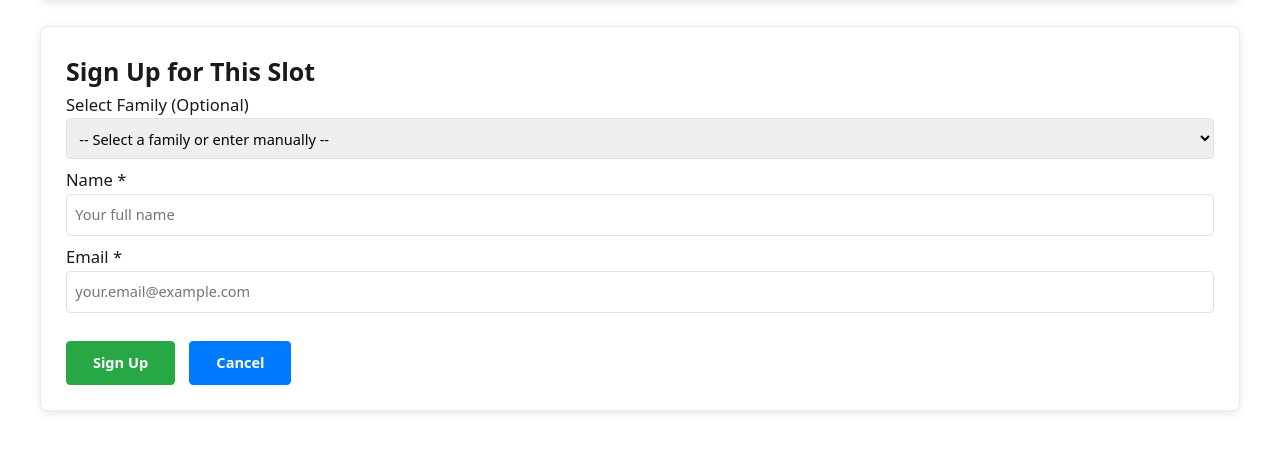
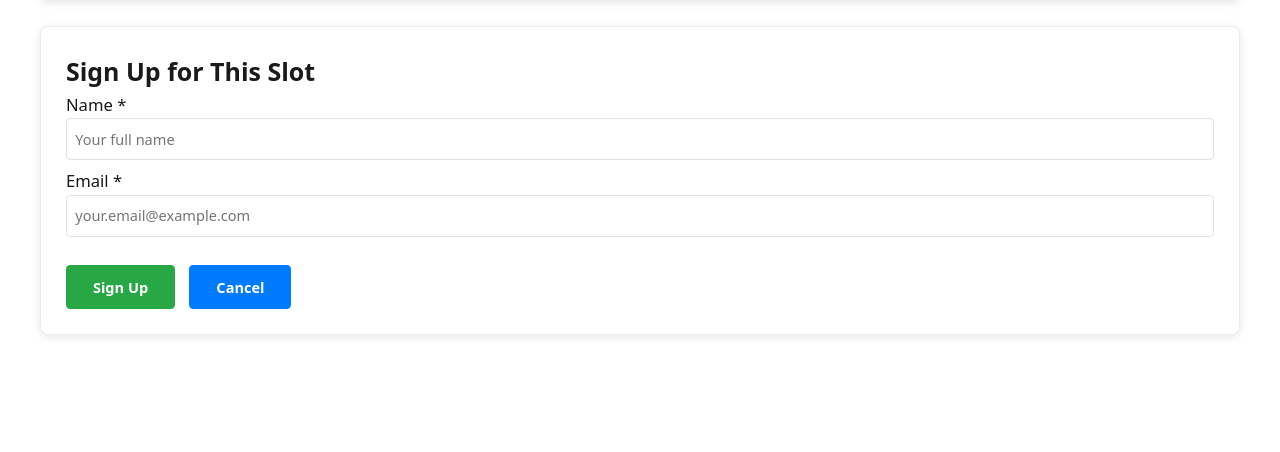
Before and after one commit to zachchurchill/zachurchill.dev, a Django app: template signups/templates/signups/slot_detail.html in a window 1280 px wide. Shown: the part 263-715 px from the top of the page. Run offline with Django 5.2, Linux system fonts and the light colour scheme; the template is opened without the code that fills it: values that come from a table or form of the project are taken from there, others are empty.

Commit message:
remove families from model and relevant views

```diff
--- a/home/templates/home/home.html
+++ b/home/templates/home/home.html
@@ -25,7 +25,7 @@
                 </h2>
                 <p class="project-description">
                     a django web application for managing volunteer opportunities in parent co-op schools.
-                    features include family-based signups, admin portal, and public-facing forms.
+                    features include simple signups, admin portal, and public-facing forms.
                 </p>
                 <div class="project-tech">
                     <strong>tech stack:</strong> django, python, modern css, sqlite
--- a/signups/forms.py
+++ b/signups/forms.py
@@ -1,13 +1,7 @@
 from django import forms
-from .models import VolunteerSignup, Family
+from .models import VolunteerSignup
 
 class VolunteerSignupForm(forms.ModelForm):
-    family_choice = forms.ChoiceField(
-        required=False,
-        choices=[('', '-- Select a family or enter manually --')],
-        widget=forms.Select(attrs={'class': 'form-control', 'id': 'family-select'})
-    )
-
     class Meta:
         model = VolunteerSignup
         fields = ['name', 'email']
@@ -15,11 +9,3 @@ class VolunteerSignupForm(forms.ModelForm):
             'name': forms.TextInput(attrs={'class': 'form-control', 'placeholder': 'Your full name', 'id': 'name-field'}),
             'email': forms.EmailInput(attrs={'class': 'form-control', 'placeholder': 'your.email@example.com', 'id': 'email-field'}),
         }
-
-    def __init__(self, *args, **kwargs):
-        super().__init__(*args, **kwargs)
-        # Get active families for the dropdown
-        families = Family.objects.filter(is_active=True).order_by('last_name')
-        family_choices = [('', '-- Select a family or enter manually --')]
-        family_choices.extend([(family.id, f"{family.last_name} Family") for family in families])
-        self.fields['family_choice'].choices = family_choices
--- a/signups/models.py
+++ b/signups/models.py
@@ -2,19 +2,6 @@ from django.db import models
 from django.contrib.auth.models import User
 from django.utils.text import slugify
 import uuid
-
-class Family(models.Model):
-    """Predefined families that can sign up for volunteer slots"""
-    last_name = models.CharField(max_length=100, help_text="Family's last name")
-    email = models.EmailField(help_text="Primary email address for the family")
-    is_active = models.BooleanField(default=True, help_text="Whether this family is active and can sign up")
-
-    def __str__(self):
-        return f"{self.last_name} Family"
-
-    class Meta:
-        ordering = ['last_name']
-        verbose_name_plural = "Families"
 
 class VolunteerType(models.Model):
     """Predefined volunteer task types with descriptions"""
@@ -77,7 +64,6 @@ class VolunteerSlot(models.Model):
 class VolunteerSignup(models.Model):
     """Individual volunteer signups for slots"""
     slot = models.ForeignKey(VolunteerSlot, on_delete=models.CASCADE, related_name='signups')
-    family = models.ForeignKey(Family, on_delete=models.SET_NULL, null=True, blank=True, help_text="Predefined family (optional)")
     name = models.CharField(max_length=100, help_text="Name of the volunteer")
     email = models.EmailField(help_text="Email address of the volunteer")
     phone = models.CharField(max_length=20, blank=True, help_text="Phone number (optional)")
--- a/signups/templates/signups/base.html
+++ b/signups/templates/signups/base.html
@@ -32,41 +32,5 @@
 
         {% block content %}{% endblock %}
     </div>
-
-    <script>
-    // Family selection functionality
-    document.addEventListener('DOMContentLoaded', function() {
-        const familySelect = document.getElementById('family-select');
-        const nameField = document.getElementById('name-field');
-        const emailField = document.getElementById('email-field');
-
-        if (familySelect && nameField && emailField) {
-            // Fetch family data
-            fetch('/admin/signups/volunteerform/families/')
-                .then(response => response.json())
-                .then(families => {
-                    const familyData = {};
-                    families.forEach(family => {
-                        familyData[family.id] = {
-                            name: family.last_name + ' Family',
-                            email: family.email
-                        };
-                    });
-
-                    // Handle family selection
-                    familySelect.addEventListener('change', function() {
-                        const selectedFamilyId = this.value;
-                        if (selectedFamilyId && familyData[selectedFamilyId]) {
-                            nameField.value = familyData[selectedFamilyId].name;
-                            emailField.value = familyData[selectedFamilyId].email;
-                        }
-                    });
-                })
-                .catch(error => {
-                    console.log('Could not fetch family data:', error);
-                });
-        }
-    });
-    </script>
 </body>
 </html>
--- a/signups/templates/signups/home.html
+++ b/signups/templates/signups/home.html
@@ -20,8 +20,8 @@
             <h2>key features</h2>
             <div class="features-grid">
                 <div class="feature-card">
-                    <h3>family-based signups</h3>
-                    <p>Predefined families can be selected from a dropdown, or new families can be added on the fly.</p>
+                    <h3>simple signups</h3>
+                    <p>Easy volunteer signup process with name and email fields for quick registration.</p>
                 </div>
                 <div class="feature-card">
                     <h3>admin portal</h3>
--- a/signups/templates/signups/slot_detail.html
+++ b/signups/templates/signups/slot_detail.html
@@ -25,13 +25,6 @@
     <h3>Sign Up for This Slot</h3>
     <form method="post">
         {% csrf_token %}
-        <div>
-            <label for="{{ signup_form.family_choice.id_for_label }}">Select Family (Optional)</label>
-            {{ signup_form.family_choice }}
-            {% if signup_form.family_choice.errors %}
-                <div class="alert alert-error">{{ signup_form.family_choice.errors.0 }}</div>
-            {% endif %}
-        </div>
 
         <div>
             <label for="{{ signup_form.name.id_for_label }}">Name *</label>
```
Also changed, not shown: signups/admin.py (+4 -16 lines), signups/management/commands/create_sample_form.py (+1 -33 lines), signups/management/commands/create_test_data.py (+1 -33 lines), signups/views.py (+1 -11 lines), signups/migrations/0005_remove_family_model.py (added).
